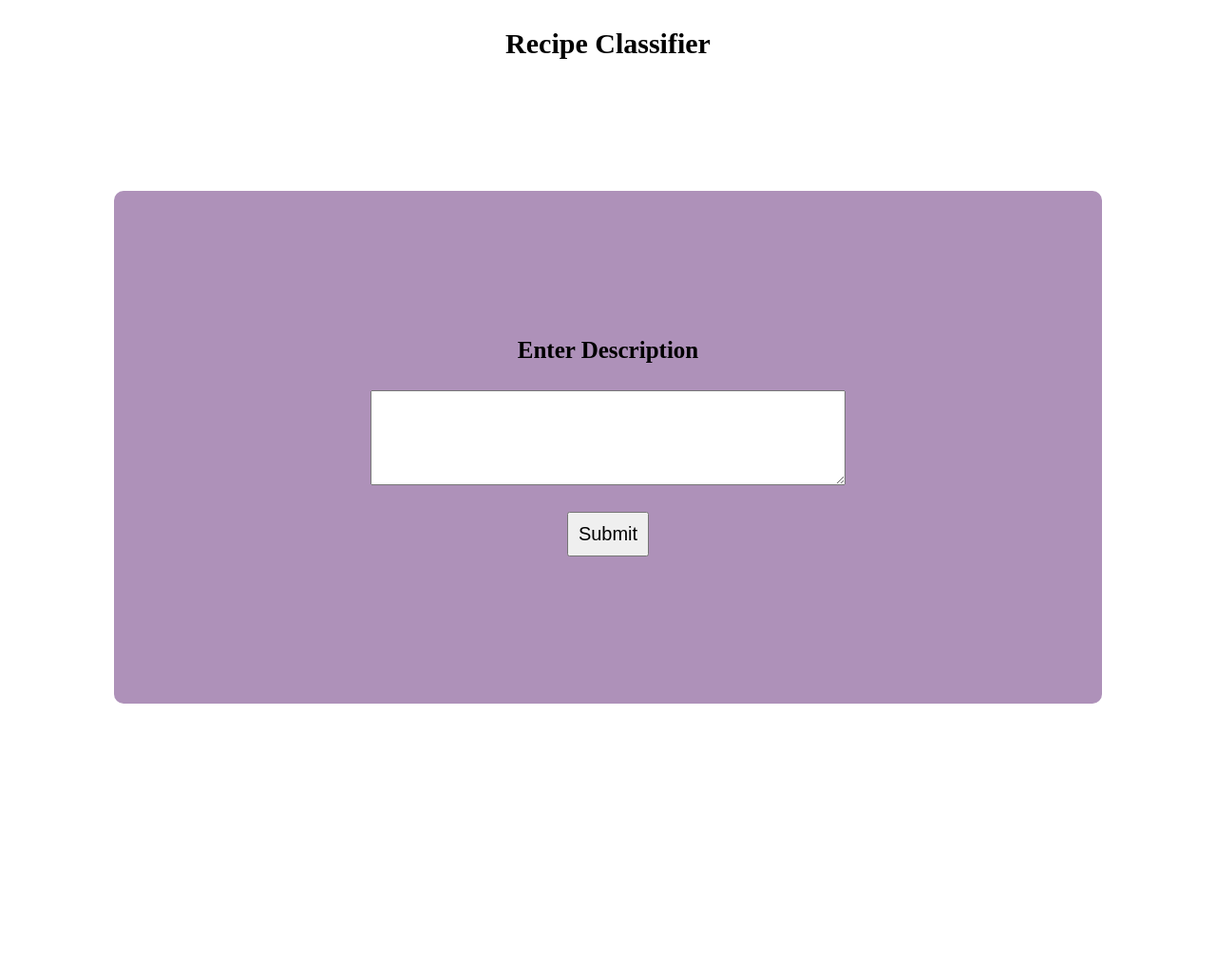
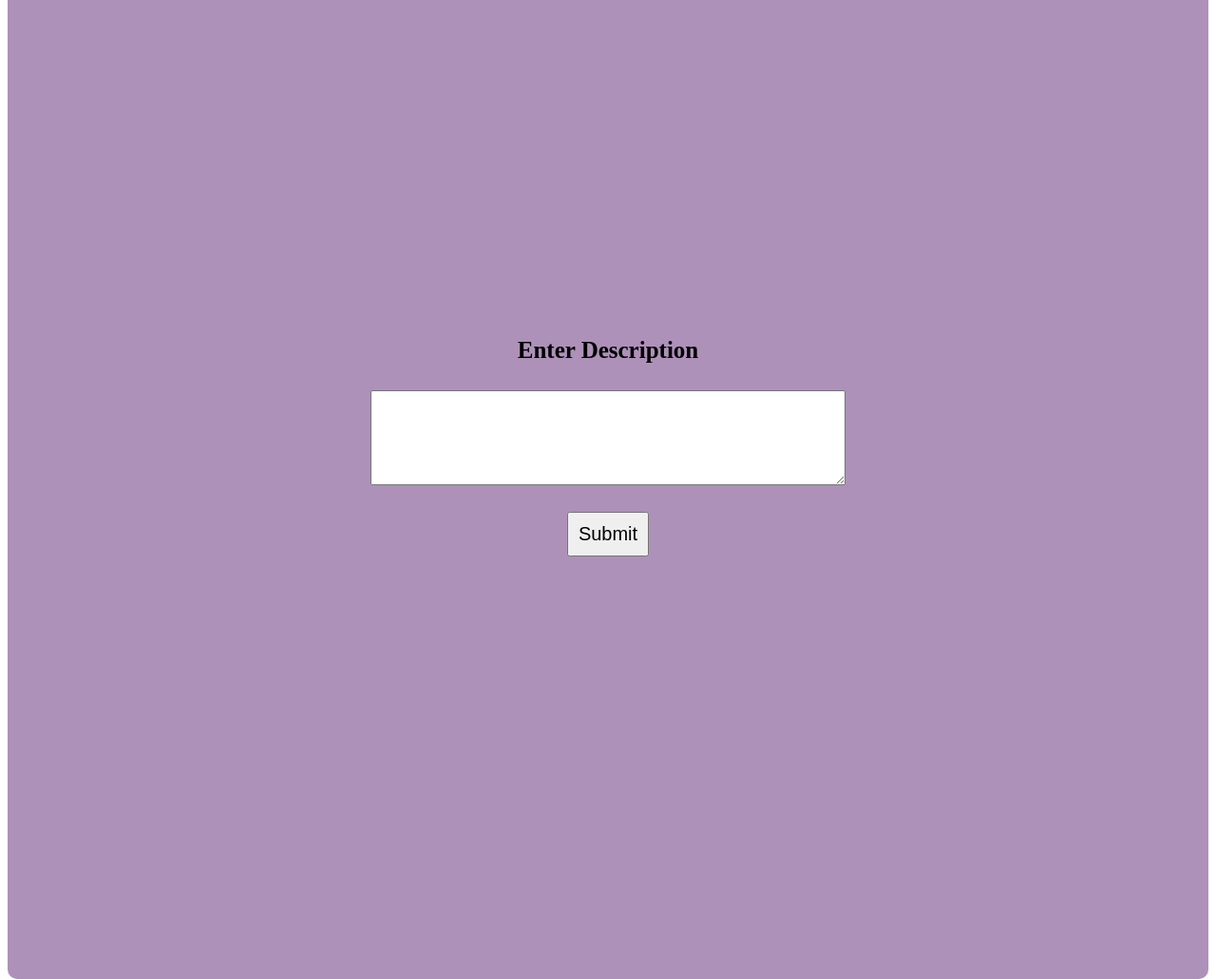
Before and after one commit to RHasan97/Recipe-classifier, a Flask app: page / in a window 1280 px wide. Shown: the whole page at 95% size. Before the commit the page ends 741 px from the top, so only its background shows below. Run offline with Flask 2, Linux system fonts and the light colour scheme.

Commit message:
Update index.html

```diff
--- a/templates/index.html
+++ b/templates/index.html
@@ -19,8 +19,8 @@
         }
 
         form {
-            height: 500px;
-            width: 1000px;
+            height: 1080px;
+            width: 1920px;
             background-color: rgb(174, 145, 185);
             padding: 20px;
             border-radius: 10px;
@@ -37,7 +37,7 @@
         }
 
         textarea {
-            height: 1000px;
+            height: 500px;
             width: 1000px;
             font-size: 20px;
         }
```
